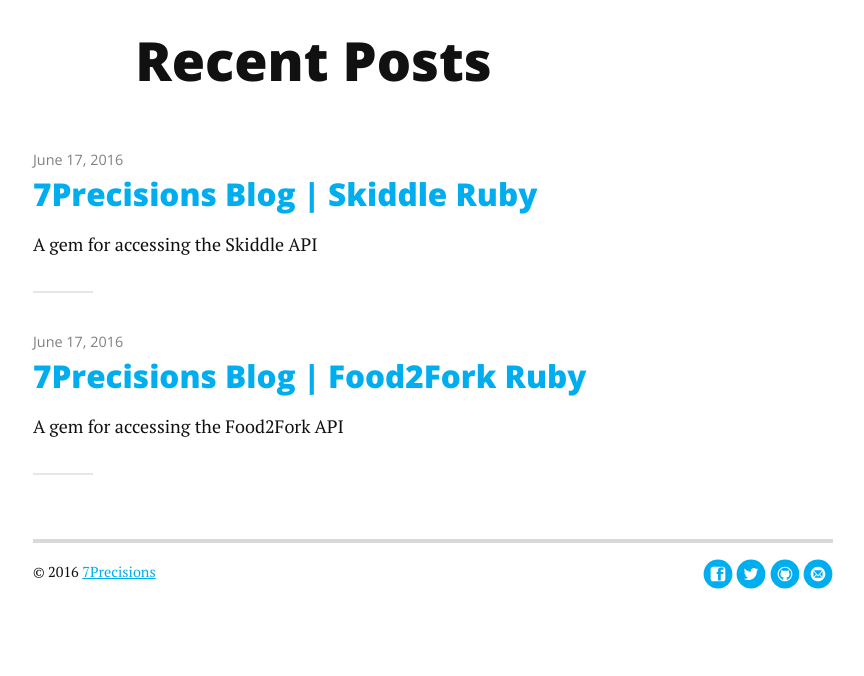
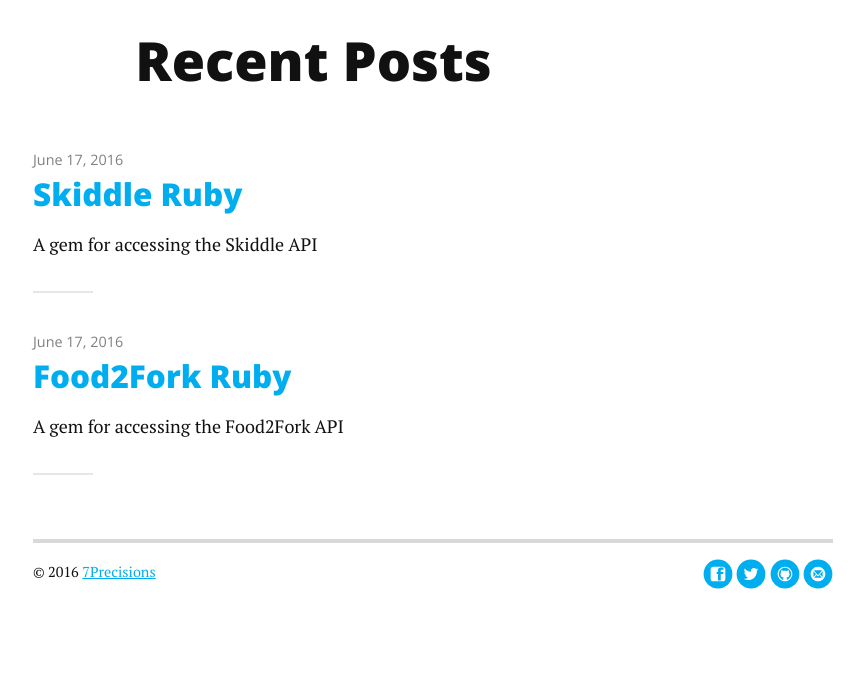
Before and after one commit to 7Precisions/7precisions.github.io, a Jekyll site: the page built from index.html, in a window 1280 px wide. Shown: the part 270-946 px from the top of the page, without its empty margins (207-1071 px from the left). Built offline with Jekyll 4.4.1, drawn with Linux system fonts in a browser that asks for light colours; nearby versions of some CDN libraries; the list of posts is cut into pages by our own code.

Commit message:
title modified

```diff
--- a/_layouts/post.html
+++ b/_layouts/post.html
@@ -7,7 +7,7 @@
         <img src="{{ '/assets/img/' | prepend: site.baseurl | append: page.image }}" alt="" />
       </div>
   {% endif %}
-  <h1 class="postTitle">{{ page.title }}</h1>
+  <h1 class="postTitle">{{ page.pagination_title }}</h1>
   <p class="meta">{{ page.date | date: '%B %d, %Y' }} | <span class="time">{{ page.content | number_of_words | divided_by:180 }}</span> Minute Read | {% if page.github %} <a href="{{ page.github }}" title="{{ page.github }}" target="self">Github</a>{% endif %}</p>
 
   {{ content }}
--- a/index.html
+++ b/index.html
@@ -9,7 +9,7 @@
     {% for post in paginator.posts %}
       <li>
         <span class="date">{{ post.date | date: '%B %d, %Y' }}</span>
-        <h3><a class="post-link" href="{{ post.url | prepend: site.baseurl }}">{{ post.title }}</a></h3>
+        <h3><a class="post-link" href="{{ post.url | prepend: site.baseurl }}">{{ post.pagination_title }}</a></h3>
         <p class="description">{% if post.description %}{{ post.description | strip_html | strip_newlines | truncate: 250 }}{% else %}{{ post.content | strip_html | strip_newlines | truncate: 250 }}{% endif %}</p>
       </li>
     {% endfor %}
```
